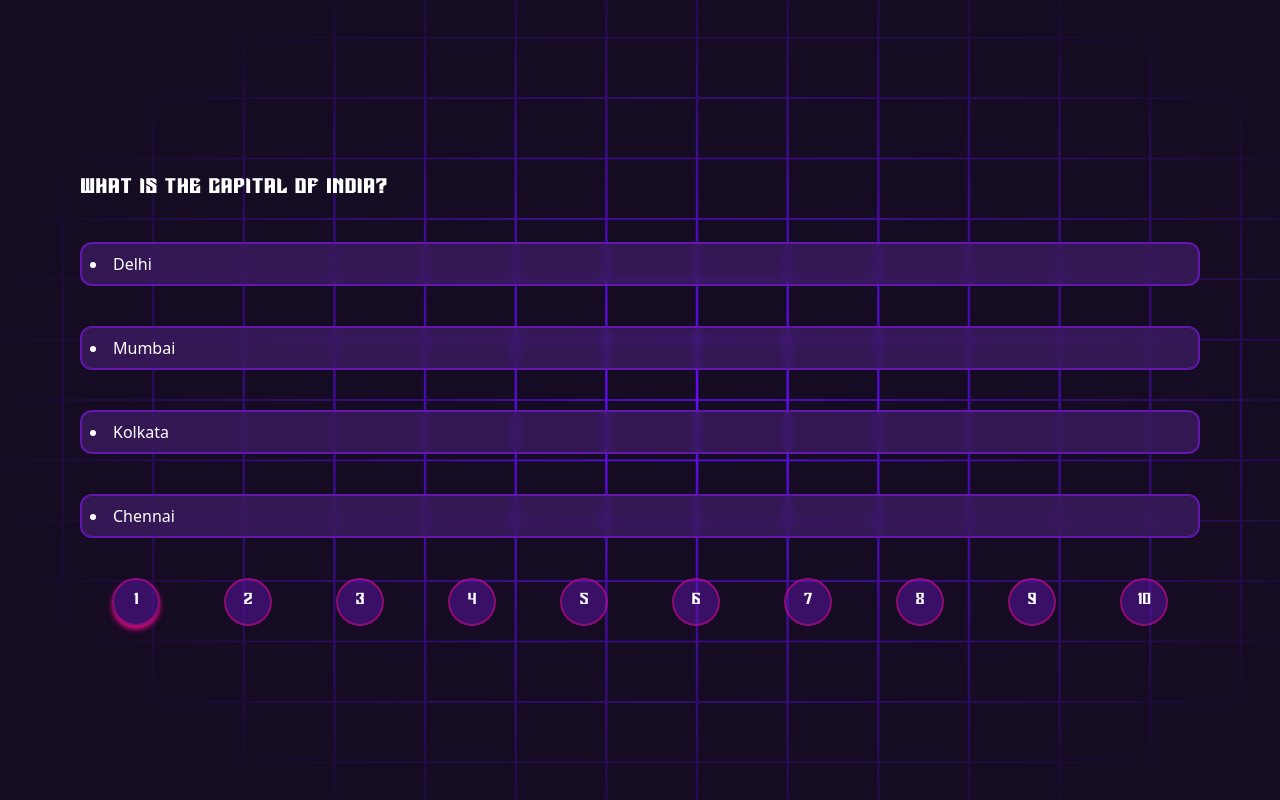
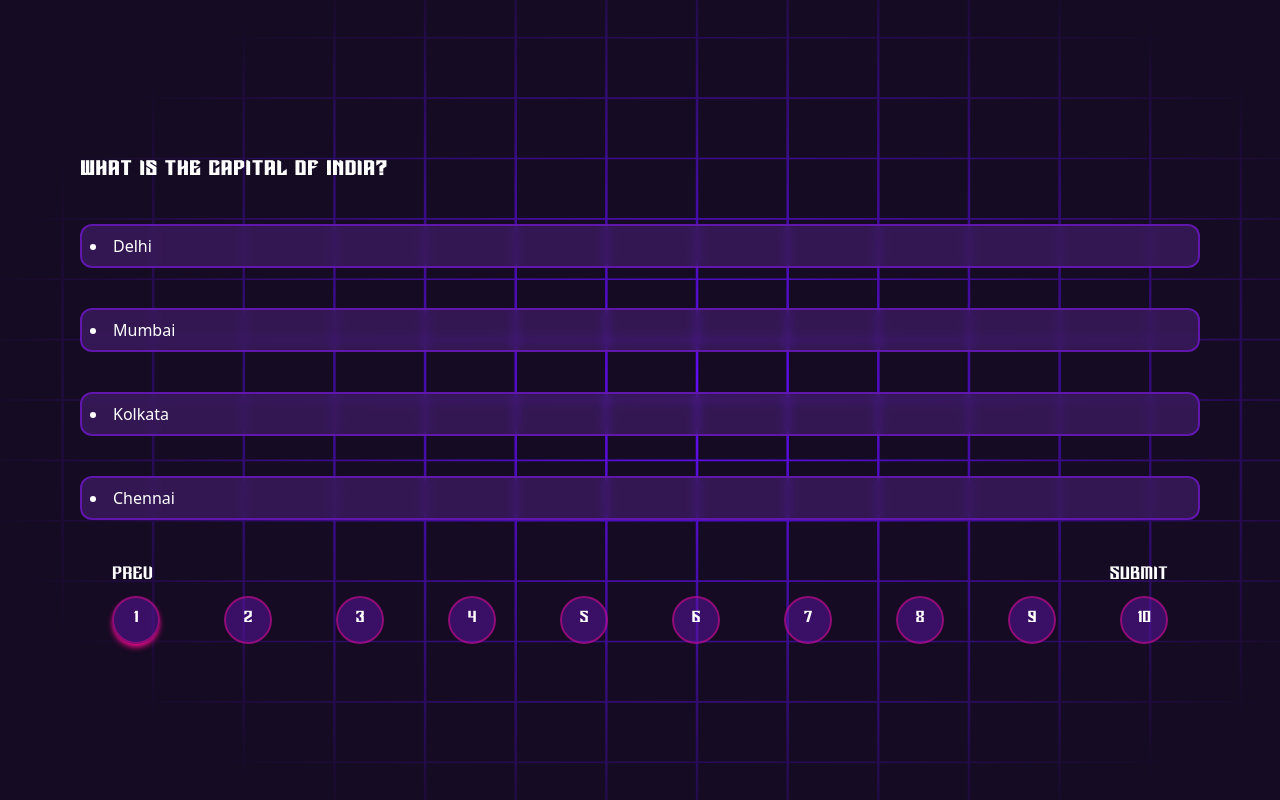
Before and after one commit to medhansh17/Recruitments-Portal, a Next.js app: page /quiz/round1 in a window 1280 px wide. Built offline with nearby package versions, Linux system fonts and the light colour scheme.

Commit message:
add prev and next button

```diff
--- a/src/app/quiz/round1/page.tsx
+++ b/src/app/quiz/round1/page.tsx
@@ -19,7 +19,7 @@ const page = () => {
   console.log(ansArr);
   return (
     <main className="min-h-screen text-white mx-20 flex flex-col justify-center py-10">
-     <Question questionNumber={questionNumber} ansArr={ansArr} setAnsArr={setAnsArr}/>
+     <Question questionNumber={questionNumber} ansArr={ansArr} setAnsArr={setAnsArr} setQuestionNumber={setQuestionNumber}/>
       <div className="flex justify-around">{questionsArray}</div>
     </main>
   );
--- a/src/components/quiz/Input.tsx
+++ b/src/components/quiz/Input.tsx
@@ -11,7 +11,7 @@ const Input = ({setAnsArr, ansArr,questionNumber }) => {
         });
       }}
       value={ansArr[questionNumber - 1]}
-      className='h-[50vh] w-full p-5 text-lg resize-none shadow-3xl border-main-blue border-2 focus:outline-none focus:border-4 bg-main-blue bg-opacity-50 backdrop-blur-[2px] rounded-xl my-8 text-start'/>
+      className='h-[50vh] w-full p-5 text-lg resize-none shadow-3xl border-main-blue border-2 focus:outline-none focus:border-4 bg-main-blue bg-opacity-50 backdrop-blur-[2px] focus:backdrop-blur-[3px] rounded-xl my-8 text-start'/>
     </div>
   )
 }
--- a/src/components/quiz/Question.tsx
+++ b/src/components/quiz/Question.tsx
@@ -5,7 +5,11 @@ import Input from "./Input";
 const Option = ({ text, ansArr, setAnsArr, questionNumber }) => {
   return (
     <li
-      className={`p-2 bg-[#522481] bg-opacity-50 rounded-xl backdrop-blur-sm border-main-blue border-2 my-10 cursor-pointer`}
+      className={`p-2 bg-[#522481] bg-opacity-50 rounded-xl backdrop-blur-sm border-main-blue border-2 ${
+        text === ansArr[questionNumber - 1]
+          ? "border-4 border-main-pink"
+          : "border-2"
+      } my-10 cursor-pointer`}
       onClick={() => {
         setAnsArr((prev: string[]) => {
           const newArr = [...prev];
@@ -19,7 +23,7 @@ const Option = ({ text, ansArr, setAnsArr, questionNumber }) => {
   );
 };
 
-const Question = ({ questionNumber, ansArr, setAnsArr }) => {
+const Question = ({ questionNumber, ansArr, setAnsArr, setQuestionNumber }) => {
   const [option, setOption] = useState<number>(1);
   const question = round1[questionNumber - 1];
   const options = question.options?.map((option, idx) => (
@@ -45,6 +49,34 @@ const Question = ({ questionNumber, ansArr, setAnsArr }) => {
           questionNumber={questionNumber}
         />
       )}
+      <div className="flex justify-between mx-8 my-2 font-striger text-lg">
+        <button
+          disabled={questionNumber === 1}
+          onClick={() => {
+            setQuestionNumber((prev) => prev - 1);
+          }}
+        >
+          prev
+        </button>
+        {questionNumber === 10 ? (
+          <button
+            disabled={questionNumber === 10}
+            onClick={() => {
+              setQuestionNumber((prev) => prev + 1);
+            }}
+          >
+            next
+          </button>
+        ) : (
+          <button
+            onClick={() => {
+              //send data to server
+            }}
+          >
+            Submit
+          </button>
+        )}
+      </div>
     </div>
   );
 };
```
